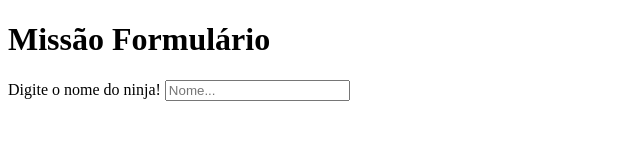
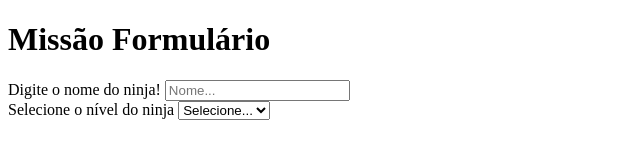
Before and after one commit to CiaociaoStopiglia/progresso_html, a plain HTML site: page pages/forms.html in a window 1280 px wide. Shown: the whole page, without its empty margins (0-640 px from the left). Drawn offline with Linux system fonts and the light colour scheme.

Commit message:
Finaliza parte 2 da missão.

```diff
--- a/pages/forms.html
+++ b/pages/forms.html
@@ -15,6 +15,17 @@
                 <label for="nome">Digite o nome do ninja!</label>
                 <input type="text" placeholder="Nome..." required/>
             </div>
+
+            <div class="rank">
+                <label for="rank">Selecione o nível do ninja</label>
+                <select name="rank" id="rank">
+                    <option value="">Selecione...</option>
+                    <option value="Genin">Genin</option>
+                    <option value="Chunin">Chunin</option>
+                    <option value="Jonin">Jonin</option>
+                    <option value="Kage">Kage</option>
+                </select>
+            </div>
         </form>
     </section>
 </body>
```
